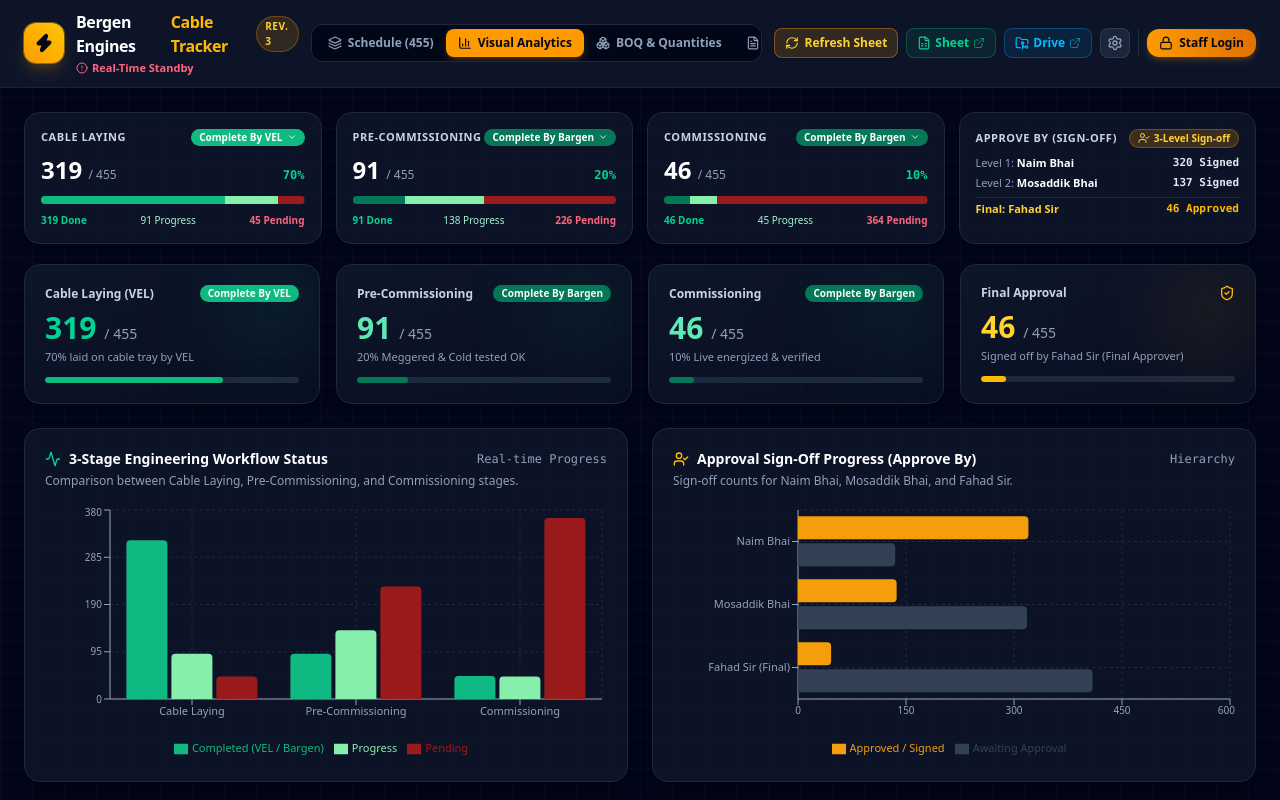
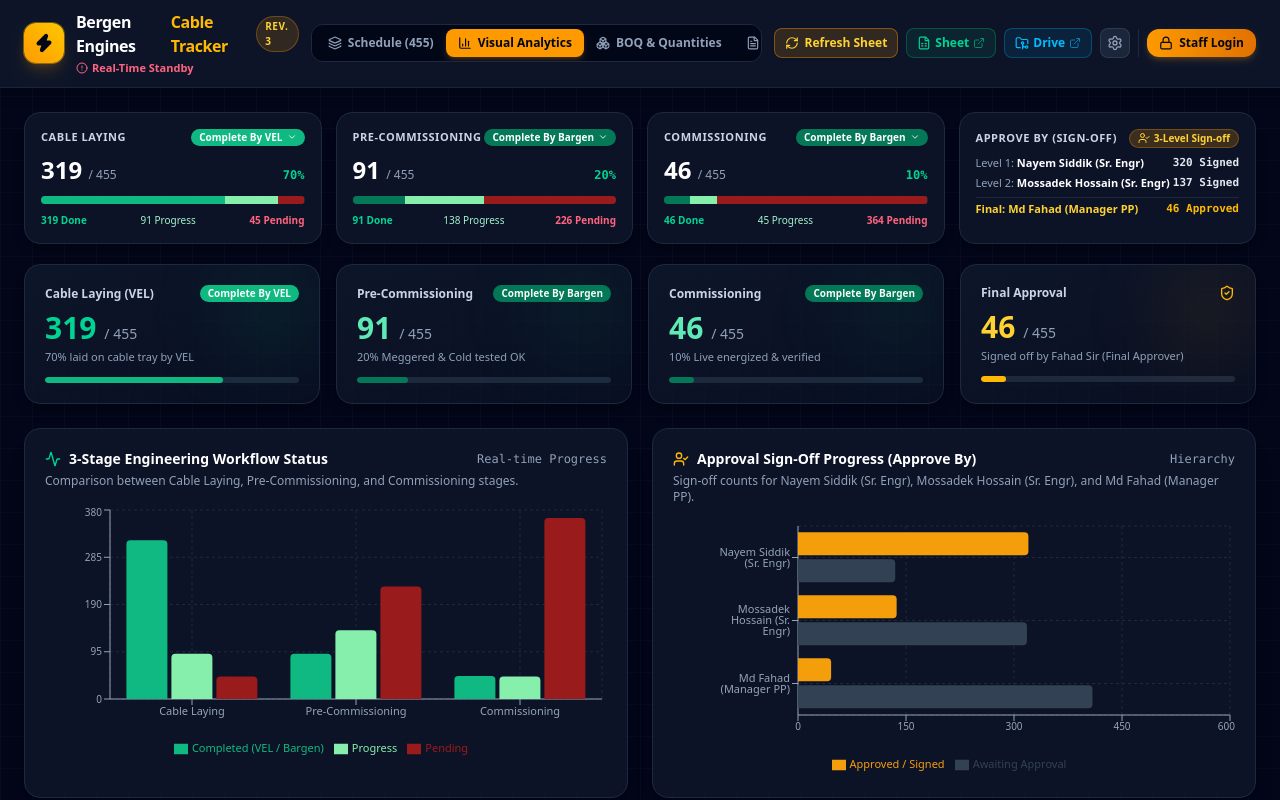
Before and after one commit to arman5252/ElectricalWorkTracker, a React (Vite) app: page / in a window 1280 px wide. Both pictures are taken after a click on the button "Visual Analytics". Shown: the top 800 px of the page. Built offline with nearby package versions, Linux system fonts and the light colour scheme; no server answers.

Commit message:
Update approval person names to include designations: Nayem Siddik (Sr. Engr), Mossadek Hossain (Sr. Engr), Md Fahad (Manager PP)

```diff
--- a/src/components/CableDetailModal.tsx
+++ b/src/components/CableDetailModal.tsx
@@ -42,9 +42,9 @@ export const CableDetailModal: React.FC = () => {
   const [commissioningStatus, setCommissioningStatus] = useState<CommissioningStatus>(selectedCable.commissioningStatus);
   const [commissioningRemarks, setCommissioningRemarks] = useState<string>(selectedCable.commissioningRemarks || '');
 
-  const [approvedBy1, setApprovedBy1] = useState<boolean>(selectedCable.approvedBy1 === 'Naim Bhai');
-  const [approvedBy2, setApprovedBy2] = useState<boolean>(selectedCable.approvedBy2 === 'Mosaddik Bhai');
-  const [approvedBy3, setApprovedBy3] = useState<boolean>(selectedCable.approvedBy3 === 'Fahad Sir');
+  const [approvedBy1, setApprovedBy1] = useState<boolean>(Boolean(selectedCable.approvedBy1));
+  const [approvedBy2, setApprovedBy2] = useState<boolean>(Boolean(selectedCable.approvedBy2));
+  const [approvedBy3, setApprovedBy3] = useState<boolean>(Boolean(selectedCable.approvedBy3));
 
   const [notes, setNotes] = useState<string>(selectedCable.notes || '');
   const [drawingUrl, setDrawingUrl] = useState<string>(selectedCable.drawingUrl || '');
@@ -59,9 +59,9 @@ export const CableDetailModal: React.FC = () => {
       preCommissioningRemarks,
       commissioningStatus,
       commissioningRemarks,
-      approvedBy1: approvedBy1 ? 'Naim Bhai' : undefined,
-      approvedBy2: approvedBy2 ? 'Mosaddik Bhai' : undefined,
-      approvedBy3: approvedBy3 ? 'Fahad Sir' : undefined,
+      approvedBy1: approvedBy1 ? 'Nayem Siddik (Sr. Engr)' : undefined,
+      approvedBy2: approvedBy2 ? 'Mossadek Hossain (Sr. Engr)' : undefined,
+      approvedBy3: approvedBy3 ? 'Md Fahad (Manager PP)' : undefined,
       notes,
       drawingUrl
     });
@@ -309,9 +309,9 @@ export const CableDetailModal: React.FC = () => {
               </span>
             </div>
             <div className="grid grid-cols-1 sm:grid-cols-3 gap-3 mt-2">
-              {/* Naim Bhai */}
+              {/* Nayem Siddik (Sr. Engr) */}
               <label
-                title={!canApproveLevel(1) ? "Sign-off allowed only for Nayem Siddik or Admin" : "Toggle Naim Bhai approval"}
+                title={!canApproveLevel(1) ? "Sign-off allowed only for Nayem Siddik (Senior Engineer) or Admin" : "Toggle Nayem Siddik approval"}
                 className={`flex items-center justify-between p-2.5 rounded-lg border transition-all ${
                   canApproveLevel(1) ? 'cursor-pointer hover:border-emerald-500/60' : 'cursor-not-allowed opacity-75'
                 } ${
@@ -327,16 +327,16 @@ export const CableDetailModal: React.FC = () => {
                     className="rounded text-emerald-500 focus:ring-emerald-500 disabled:opacity-50"
                   />
                   <div>
-                    <span className="font-semibold text-xs block">Naim Bhai</span>
+                    <span className="font-semibold text-xs block">Nayem Siddik (Sr. Engr)</span>
                     <span className="text-[9px] text-slate-500 block">Nayem Siddik / Admin</span>
                   </div>
                 </div>
                 {!canApproveLevel(1) && <Lock className="w-3 h-3 text-slate-500" />}
               </label>
 
-              {/* Mosaddik Bhai */}
+              {/* Mossadek Hossain (Sr. Engr) */}
               <label
-                title={!canApproveLevel(2) ? "Sign-off allowed only for Mossadek Hossain or Admin" : "Toggle Mosaddik Bhai approval"}
+                title={!canApproveLevel(2) ? "Sign-off allowed only for Mossadek Hossain (Senior Engineer) or Admin" : "Toggle Mossadek Hossain approval"}
                 className={`flex items-center justify-between p-2.5 rounded-lg border transition-all ${
                   canApproveLevel(2) ? 'cursor-pointer hover:border-emerald-500/60' : 'cursor-not-allowed opacity-75'
                 } ${
@@ -352,16 +352,16 @@ export const CableDetailModal: React.FC = () => {
                     className="rounded text-emerald-500 focus:ring-emerald-500 disabled:opacity-50"
                   />
                   <div>
-                    <span className="font-semibold text-xs block">Mosaddik Bhai</span>
+                    <span className="font-semibold text-xs block">Mossadek Hossain (Sr. Engr)</span>
                     <span className="text-[9px] text-slate-500 block">Mossadek Hossain / Admin</span>
                   </div>
                 </div>
                 {!canApproveLevel(2) && <Lock className="w-3 h-3 text-slate-500" />}
               </label>
 
-              {/* Fahad Sir */}
+              {/* Md Fahad (Manager PP) */}
               <label
-                title={!canApproveLevel(3) ? "Final sign-off allowed only for Md Fahad or Admin" : "Toggle Fahad Sir approval"}
+                title={!canApproveLevel(3) ? "Final sign-off allowed only for Md Fahad (Manager PP) or Admin" : "Toggle Md Fahad approval"}
                 className={`flex items-center justify-between p-2.5 rounded-lg border transition-all ${
                   canApproveLevel(3) ? 'cursor-pointer hover:border-amber-500/60' : 'cursor-not-allowed opacity-75'
                 } ${
@@ -377,8 +377,8 @@ export const CableDetailModal: React.FC = () => {
                     className="rounded text-amber-500 focus:ring-amber-500 disabled:opacity-50"
                   />
                   <div>
-                    <span className="text-xs block">Fahad Sir (Final)</span>
-                    <span className="text-[9px] text-slate-500 block">Md Fahad (Manager PP) / Admin</span>
+                    <span className="text-xs block font-bold">Md Fahad (Manager PP)</span>
+                    <span className="text-[9px] text-slate-500 block">Md Fahad (Final) / Admin</span>
                   </div>
                 </div>
                 {!canApproveLevel(3) && <Lock className="w-3 h-3 text-slate-500" />}
--- a/src/components/ScheduleStats.tsx
+++ b/src/components/ScheduleStats.tsx
@@ -47,9 +47,9 @@ export const ScheduleStats: React.FC = () => {
   const commPercent = total > 0 ? Math.round((commBargenComplete / total) * 100) : 0;
 
   // 4. Approvals
-  const approvedFahad = cables.filter(c => c.approvedBy3 === 'Fahad Sir').length;
-  const approvedMosaddik = cables.filter(c => c.approvedBy2 === 'Mosaddik Bhai').length;
-  const approvedNaim = cables.filter(c => c.approvedBy1 === 'Naim Bhai').length;
+  const approvedFahad = cables.filter(c => Boolean(c.approvedBy3)).length;
+  const approvedMosaddik = cables.filter(c => Boolean(c.approvedBy2)).length;
+  const approvedNaim = cables.filter(c => Boolean(c.approvedBy1)).length;
 
   return (
     <div className="space-y-3">
@@ -177,9 +177,9 @@ export const ScheduleStats: React.FC = () => {
 
         {/* Phase 4: Approve By (Sign-offs) */}
         <div
-          onClick={() => { setApproverFilter(approverFilter === 'Fahad Sir' ? 'All' : 'Fahad Sir'); setActiveView('schedule'); }}
+          onClick={() => { setApproverFilter(approverFilter === 'Fahad Sir' || approverFilter === 'Md Fahad (Manager PP)' ? 'All' : 'Md Fahad (Manager PP)'); setActiveView('schedule'); }}
           className={`p-4 rounded-2xl border transition-all cursor-pointer relative overflow-hidden shadow-lg ${
-            approverFilter === 'Fahad Sir'
+            approverFilter === 'Fahad Sir' || approverFilter === 'Md Fahad (Manager PP)'
               ? 'bg-slate-900 border-amber-500 ring-1 ring-amber-500/40'
               : 'bg-slate-900/80 border-slate-800 hover:border-slate-700'
           }`}
@@ -196,15 +196,15 @@ export const ScheduleStats: React.FC = () => {
 
           <div className="space-y-1.5 mt-2">
             <div className="flex items-center justify-between text-[11px]">
-              <span className="text-slate-400">Level 1: <strong className="text-white">Naim Bhai</strong></span>
+              <span className="text-slate-400">Level 1: <strong className="text-white">Nayem Siddik (Sr. Engr)</strong></span>
               <span className="font-mono font-bold text-slate-200">{approvedNaim} Signed</span>
             </div>
             <div className="flex items-center justify-between text-[11px]">
-              <span className="text-slate-400">Level 2: <strong className="text-white">Mosaddik Bhai</strong></span>
+              <span className="text-slate-400">Level 2: <strong className="text-white">Mossadek Hossain (Sr. Engr)</strong></span>
               <span className="font-mono font-bold text-slate-200">{approvedMosaddik} Signed</span>
             </div>
             <div className="flex items-center justify-between text-[11px] pt-1 border-t border-slate-800">
-              <span className="text-amber-300 font-semibold">Final: <strong>Fahad Sir</strong></span>
+              <span className="text-amber-300 font-semibold">Final: <strong>Md Fahad (Manager PP)</strong></span>
               <span className="font-mono font-bold text-amber-400">{approvedFahad} Approved</span>
             </div>
           </div>
--- a/src/components/ScheduleView.tsx
+++ b/src/components/ScheduleView.tsx
@@ -171,9 +171,9 @@ export const ScheduleView: React.FC = () => {
       if (preCommissioningFilter !== 'All' && cable.preCommissioningStatus !== preCommissioningFilter) return false;
       if (commissioningFilter !== 'All' && cable.commissioningStatus !== commissioningFilter) return false;
       if (approverFilter !== 'All') {
-        if (approverFilter === 'Fahad Sir' && cable.approvedBy3 !== 'Fahad Sir') return false;
-        if (approverFilter === 'Mosaddik Bhai' && cable.approvedBy2 !== 'Mosaddik Bhai') return false;
-        if (approverFilter === 'Naim Bhai' && cable.approvedBy1 !== 'Naim Bhai') return false;
+        if ((approverFilter === 'Fahad Sir' || approverFilter === 'Md Fahad (Manager PP)') && !cable.approvedBy3) return false;
+        if ((approverFilter === 'Mosaddik Bhai' || approverFilter === 'Mossadek Hossain (Sr. Engr)') && !cable.approvedBy2) return false;
+        if ((approverFilter === 'Naim Bhai' || approverFilter === 'Nayem Siddik (Sr. Engr)') && !cable.approvedBy1) return false;
       }
 
       // Search Query
@@ -322,9 +322,9 @@ export const ScheduleView: React.FC = () => {
           preCommissioningRemarks: String(r['Pre-Commissioning Remarks'] || ''),
           commissioningStatus: (r['Commissioning Status'] as CommissioningStatus) || 'Pending',
           commissioningRemarks: String(r['Commissioning Remarks'] || ''),
-          approvedBy1: r['Approve: Naim Bhai'] || r['Naim Bhai'] ? 'Naim Bhai' : undefined,
-          approvedBy2: r['Approve: Mosaddik Bhai'] || r['Mosaddik Bhai'] ? 'Mosaddik Bhai' : undefined,
-          approvedBy3: r['Approve: Fahad Sir'] || r['Fahad Sir'] ? 'Fahad Sir' : undefined,
+          approvedBy1: r['Approve: Nayem Siddik (Sr. Engr)'] || r['Nayem Siddik'] || r['Approve: Naim Bhai'] || r['Naim Bhai'] ? 'Nayem Siddik (Sr. Engr)' : undefined,
+          approvedBy2: r['Approve: Mossadek Hossain (Sr. Engr)'] || r['Mossadek Hossain'] || r['Approve: Mosaddik Bhai'] || r['Mosaddik Bhai'] ? 'Mossadek Hossain (Sr. Engr)' : undefined,
+          approvedBy3: r['Approve: Md Fahad (Manager PP)'] || r['Md Fahad'] || r['Approve: Fahad Sir'] || r['Fahad Sir'] ? 'Md Fahad (Manager PP)' : undefined,
           updatedAt: new Date().toISOString()
         }));
 
@@ -620,9 +620,9 @@ export const ScheduleView: React.FC = () => {
                 className="w-full py-1.5 px-2 bg-slate-950 border border-slate-800 rounded-lg text-slate-200 focus:outline-none focus:border-amber-400 truncate"
               >
                 <option value="All">Approvals: All</option>
-                <option value="Fahad Sir">Approved: Fahad Sir</option>
-                <option value="Mosaddik Bhai">Verified: Mosaddik Bhai</option>
-                <option value="Naim Bhai">Checked: Naim Bhai</option>
+                <option value="Md Fahad (Manager PP)">Approved: Md Fahad (Manager PP)</option>
+                <option value="Mossadek Hossain (Sr. Engr)">Verified: Mossadek Hossain (Sr. Engr)</option>
+                <option value="Nayem Siddik (Sr. Engr)">Checked: Nayem Siddik (Sr. Engr)</option>
               </select>
             </div>
           </div>
@@ -709,9 +709,18 @@ export const ScheduleView: React.FC = () => {
                   <th className="py-2.5 px-3 w-36 border-r border-slate-800 bg-slate-950/80">Remarks</th>
 
                   {/* Approve By subheaders - exact matching the 3 approval persons */}
-                  <th className="py-2.5 px-2 w-28 text-center font-bold text-slate-200">Naim Bhai</th>
-                  <th className="py-2.5 px-2 w-28 text-center font-bold text-slate-200">Mosaddik Bhai</th>
-                  <th className="py-2.5 px-2 w-28 text-center font-bold text-amber-300">Fahad Sir</th>
+                  <th className="py-2.5 px-2 w-32 text-center font-bold text-slate-200">
+                    <div>Nayem Siddik</div>
+                    <div className="text-[10px] text-slate-400 font-normal">Sr. Engr</div>
+                  </th>
+                  <th className="py-2.5 px-2 w-32 text-center font-bold text-slate-200">
+                    <div>Mossadek Hossain</div>
+                    <div className="text-[10px] text-slate-400 font-normal">Sr. Engr</div>
+                  </th>
+                  <th className="py-2.5 px-2 w-32 text-center font-bold text-amber-300">
+                    <div>Md Fahad</div>
+                    <div className="text-[10px] text-amber-400/80 font-normal">Manager PP</div>
+                  </th>
                   <th className="py-2.5 px-2 w-12 text-center">View</th>
                 </tr>
               </thead>
@@ -900,11 +909,11 @@ export const ScheduleView: React.FC = () => {
                         )}
                       </td>
 
-                      {/* Approve By: Naim Bhai (Only Nayem Siddik or Admin can sign) */}
+                      {/* Approve By: Nayem Siddik (Only Nayem Siddik or Admin can sign) */}
                       <td className="py-2 px-2 text-center whitespace-nowrap">
                         {(() => {
                           const canSign = canApproveLevel(1);
-                          const isApproved = cable.approvedBy1 === 'Naim Bhai';
+                          const isApproved = Boolean(cable.approvedBy1);
                           return (
                             <button
                               type="button"
@@ -914,7 +923,7 @@ export const ScheduleView: React.FC = () => {
                                   setIsLoginModalOpen(true);
                                   return;
                                 }
-                                updateApprovers(cable.id, 1, isApproved ? '' : 'Naim Bhai');
+                                updateApprovers(cable.id, 1, isApproved ? '' : 'Nayem Siddik (Sr. Engr)');
                               }}
                               className={`w-full py-1 px-2 rounded-lg text-xs font-semibold transition-all flex items-center justify-center gap-1 ${
                                 isApproved
@@ -928,21 +937,21 @@ export const ScheduleView: React.FC = () => {
                                   ? 'Restricted to Nayem Siddik (Senior Engineer) only'
                                   : isApproved
                                   ? 'Click to revoke Nayem Siddik approval'
-                                  : 'Click to sign as Nayem Siddik'
+                                  : 'Click to sign as Nayem Siddik (Sr. Engr)'
                               }
                             >
-                              <span>{isApproved ? 'Naim Bhai' : '—'}</span>
-                              {!canSign && <Lock className="w-2.5 h-2.5 text-slate-500" />}
+                              <span className="truncate">{isApproved ? 'Nayem Siddik' : '—'}</span>
+                              {!canSign && <Lock className="w-2.5 h-2.5 text-slate-500 shrink-0" />}
                             </button>
                           );
                         })()}
                       </td>
 
-                      {/* Approve By: Mosaddik Bhai (Only Mossadek Hossain or Admin can sign) */}
+                      {/* Approve By: Mossadek Hossain (Only Mossadek Hossain or Admin can sign) */}
                       <td className="py-2 px-2 text-center whitespace-nowrap">
                         {(() => {
                           const canSign = canApproveLevel(2);
-                          const isApproved = cable.approvedBy2 === 'Mosaddik Bhai';
+                          const isApproved = Boolean(cable.approvedBy2);
                           return (
                             <button
                               type="button"
@@ -952,7 +961,7 @@ export const ScheduleView: React.FC = () => {
                                   setIsLoginModalOpen(true);
                                   return;
                                 }
-                                updateApprovers(cable.id, 2, isApproved ? '' : 'Mosaddik Bhai');
+                                updateApprovers(cable.id, 2, isApproved ? '' : 'Mossadek Hossain (Sr. Engr)');
                               }}
                               className={`w-full py-1 px-2 rounded-lg text-xs font-semibold transition-all flex items-center justify-center gap-1 ${
                                 isApproved
@@ -966,21 +975,21 @@ export const ScheduleView: React.FC = () => {
                                   ? 'Restricted to Mossadek Hossain (Senior Engineer) only'
                                   : isApproved
                                   ? 'Click to revoke Mossadek Hossain approval'
-                                  : 'Click to sign as Mossadek Hossain'
+                                  : 'Click to sign as Mossadek Hossain (Sr. Engr)'
                               }
                             >
-                              <span>{isApproved ? 'Mosaddik Bhai' : '—'}</span>
-                              {!canSign && <Lock className="w-2.5 h-2.5 text-slate-500" />}
+                              <span className="truncate">{isApproved ? 'Mossadek' : '—'}</span>
+                              {!canSign && <Lock className="w-2.5 h-2.5 text-slate-500 shrink-0" />}
                             </button>
                           );
                         })()}
                       </td>
 
-                      {/* Approve By: Fahad Sir (Only Md Fahad or Admin can sign) */}
+                      {/* Approve By: Md Fahad (Only Md Fahad or Admin can sign) */}
                       <td className="py-2 px-2 text-center whitespace-nowrap">
                         {(() => {
                           const canSign = canApproveLevel(3);
-                          const isApproved = cable.approvedBy3 === 'Fahad Sir';
+                          const isApproved = Boolean(cable.approvedBy3);
                           return (
                             <button
                               type="button"
@@ -990,7 +999,7 @@ export const ScheduleView: React.FC = () => {
                                   setIsLoginModalOpen(true);
                                   return;
                                 }
-                                updateApprovers(cable.id, 3, isApproved ? '' : 'Fahad Sir');
+                                updateApprovers(cable.id, 3, isApproved ? '' : 'Md Fahad (Manager PP)');
                               }}
                               className={`w-full py-1 px-2 rounded-lg text-xs font-bold transition-all flex items-center justify-center gap-1 ${
                                 isApproved
@@ -1007,8 +1016,8 @@ export const ScheduleView: React.FC = () => {
                                   : 'Click to sign as Md Fahad (Manager PP)'
                               }
                             >
-                              <span>{isApproved ? 'Fahad Sir' : '—'}</span>
-                              {!canSign && <Lock className="w-2.5 h-2.5 text-slate-500" />}
+                              <span className="truncate">{isApproved ? 'Md Fahad' : '—'}</span>
+                              {!canSign && <Lock className="w-2.5 h-2.5 text-slate-500 shrink-0" />}
                             </button>
                           );
                         })()}
--- a/src/components/VisualChartsView.tsx
+++ b/src/components/VisualChartsView.tsx
@@ -47,9 +47,9 @@ export const VisualChartsView: React.FC = () => {
   const commPending = cables.filter(c => c.commissioningStatus === 'Pending').length;
 
   // 4. Multi-level Approvals
-  const naimSign = cables.filter(c => c.approvedBy1 === 'Naim Bhai').length;
-  const mosaddikSign = cables.filter(c => c.approvedBy2 === 'Mosaddik Bhai').length;
-  const fahadSign = cables.filter(c => c.approvedBy3 === 'Fahad Sir').length;
+  const naimSign = cables.filter(c => Boolean(c.approvedBy1)).length;
+  const mosaddikSign = cables.filter(c => Boolean(c.approvedBy2)).length;
+  const fahadSign = cables.filter(c => Boolean(c.approvedBy3)).length;
 
   // Comparative Workflow Chart Data
   const stagesComparisonData = [
@@ -89,9 +89,9 @@ export const VisualChartsView: React.FC = () => {
 
   // Approver Sign-off Bar Data
   const approverData = [
-    { name: 'Naim Bhai', signed: naimSign, remaining: total - naimSign },
-    { name: 'Mosaddik Bhai', signed: mosaddikSign, remaining: total - mosaddikSign },
-    { name: 'Fahad Sir (Final)', signed: fahadSign, remaining: total - fahadSign },
+    { name: 'Nayem Siddik (Sr. Engr)', signed: naimSign, remaining: total - naimSign },
+    { name: 'Mossadek Hossain (Sr. Engr)', signed: mosaddikSign, remaining: total - mosaddikSign },
+    { name: 'Md Fahad (Manager PP)', signed: fahadSign, remaining: total - fahadSign },
   ];
 
   // Top Conductor Sizes
@@ -280,7 +280,7 @@ export const VisualChartsView: React.FC = () => {
             <span className="text-xs text-slate-400 font-mono">Hierarchy</span>
           </div>
           <p className="text-xs text-slate-400 mb-4">
-            Sign-off counts for Naim Bhai, Mosaddik Bhai, and Fahad Sir.
+            Sign-off counts for Nayem Siddik (Sr. Engr), Mossadek Hossain (Sr. Engr), and Md Fahad (Manager PP).
           </p>
 
           <div className="h-64 w-full">
--- a/src/context/AppContext.tsx
+++ b/src/context/AppContext.tsx
@@ -399,9 +399,9 @@ export const AppProvider: React.FC<{ children: React.ReactNode }> = ({ children
         'Pre-Commissioning Remarks': c.preCommissioningRemarks || '',
         'Commissioning Status': c.commissioningStatus || 'Pending',
         'Commissioning Remarks': c.commissioningRemarks || '',
-        'Approve: Naim Bhai': c.approvedBy1 || '',
-        'Approve: Mosaddik Bhai': c.approvedBy2 || '',
-        'Approve: Fahad Sir': c.approvedBy3 || '',
+        'Approve: Nayem Siddik (Sr. Engr)': c.approvedBy1 || '',
+        'Approve: Mossadek Hossain (Sr. Engr)': c.approvedBy2 || '',
+        'Approve: Md Fahad (Manager PP)': c.approvedBy3 || '',
         'Last Updated': c.updatedAt || new Date().toISOString()
       }));
 
--- a/src/services/authService.ts
+++ b/src/services/authService.ts
@@ -25,7 +25,7 @@ export const ACCOUNTS: Record<string, { password: string; user: AppUser }> = {
       title: 'Senior Engineer',
       role: 'engineer',
       approvalKey: 'approvedBy1',
-      approvalName: 'Naim Bhai'
+      approvalName: 'Nayem Siddik (Sr. Engr)'
     }
   },
   mossadek: {
@@ -36,7 +36,7 @@ export const ACCOUNTS: Record<string, { password: string; user: AppUser }> = {
       title: 'Senior Engineer',
       role: 'engineer',
       approvalKey: 'approvedBy2',
-      approvalName: 'Mosaddik Bhai'
+      approvalName: 'Mossadek Hossain (Sr. Engr)'
     }
   },
   fahad: {
@@ -47,7 +47,7 @@ export const ACCOUNTS: Record<string, { password: string; user: AppUser }> = {
       title: 'Manager PP',
       role: 'manager',
       approvalKey: 'approvedBy3',
-      approvalName: 'Fahad Sir'
+      approvalName: 'Md Fahad (Manager PP)'
     }
   }
 };
--- a/src/services/sheetLiveSync.ts
+++ b/src/services/sheetLiveSync.ts
@@ -96,9 +96,9 @@ export async function fetchLiveSheetData(
               preCommissioningRemarks: cleanRemarks(getV(13)),
               commissioningStatus: normalizeStatus(commRaw),
               commissioningRemarks: cleanRemarks(getV(15)),
-              approvedBy1: approveRaw.includes('Naim') ? 'Naim Bhai' : undefined,
-              approvedBy2: approveRaw.includes('Mosaddik') ? 'Mosaddik Bhai' : undefined,
-              approvedBy3: approveRaw.includes('Fahad') ? 'Fahad Sir' : undefined,
+              approvedBy1: (approveRaw.includes('Naim') || approveRaw.includes('Nayem')) ? 'Nayem Siddik (Sr. Engr)' : undefined,
+              approvedBy2: (approveRaw.includes('Mosaddik') || approveRaw.includes('Mossadek')) ? 'Mossadek Hossain (Sr. Engr)' : undefined,
+              approvedBy3: approveRaw.includes('Fahad') ? 'Md Fahad (Manager PP)' : undefined,
               voltage: currentSection.includes('24V') ? '24V DC' : '415V AC / LV',
               status: normalizeStatus(commRaw),
               updatedAt: new Date().toISOString()
@@ -158,9 +158,9 @@ export async function fetchLiveSheetData(
               preCommissioningRemarks: cleanRemarks(getV(16)),
               commissioningStatus: normalizeStatus(commRaw),
               commissioningRemarks: cleanRemarks(getV(18)),
-              approvedBy1: app1 && (app1.includes('Naim') || app1.includes('Yes')) ? 'Naim Bhai' : undefined,
-              approvedBy2: app2 && (app2.includes('Mosaddik') || app2.includes('Yes')) ? 'Mosaddik Bhai' : undefined,
-              approvedBy3: app3 && (app3.includes('Fahad') || app3.includes('Yes')) ? 'Fahad Sir' : undefined,
+              approvedBy1: app1 && (app1.includes('Naim') || app1.includes('Nayem') || app1.includes('Yes')) ? 'Nayem Siddik (Sr. Engr)' : undefined,
+              approvedBy2: app2 && (app2.includes('Mosaddik') || app2.includes('Mossadek') || app2.includes('Yes')) ? 'Mossadek Hossain (Sr. Engr)' : undefined,
+              approvedBy3: app3 && (app3.includes('Fahad') || app3.includes('Yes')) ? 'Md Fahad (Manager PP)' : undefined,
               voltage: 'Control / 110V',
               status: normalizeStatus(commRaw),
               updatedAt: new Date().toISOString()
```
Also changed, not shown: src/components/GoogleSyncModal.tsx (+12 -12 lines), 2 other files (tests, documents, lock files or other folders).
